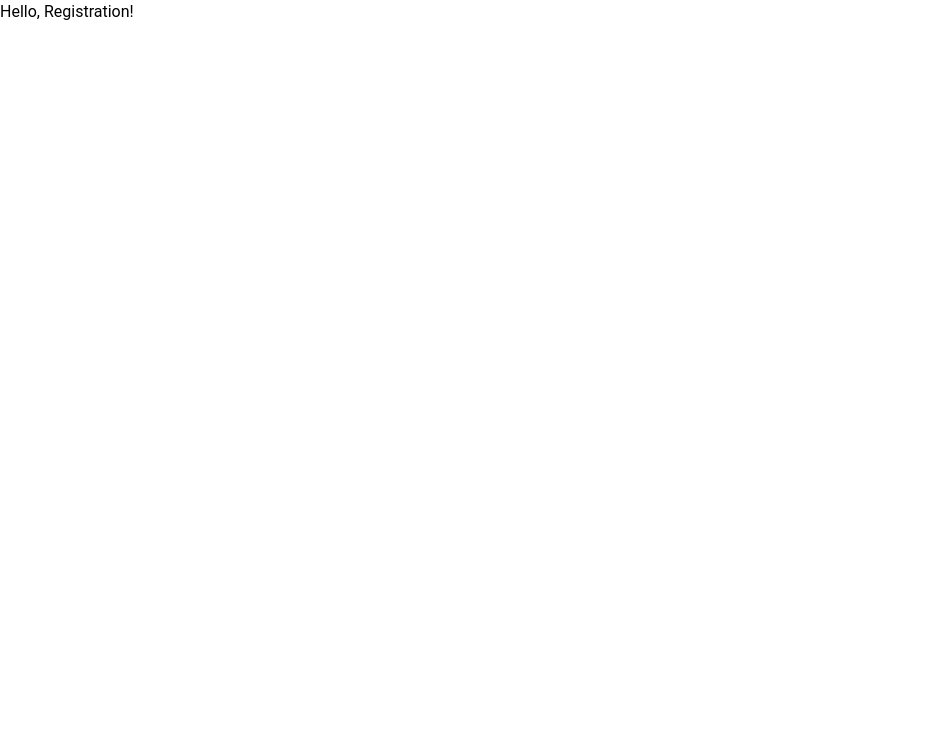
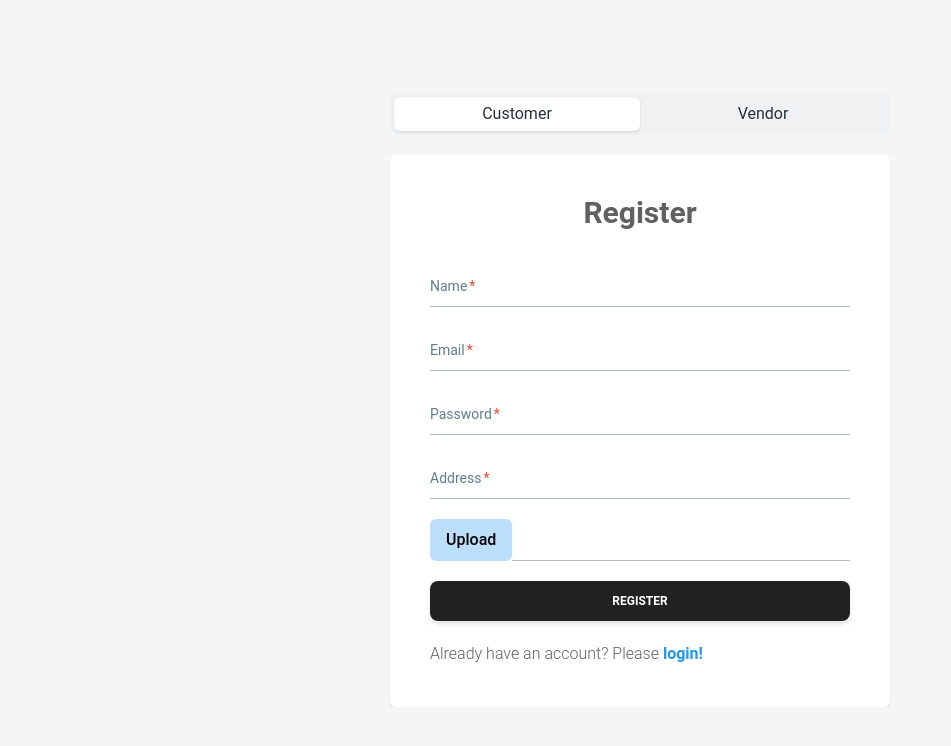
Before and after one commit to shiningsudipto/a9-client, a React (Vite) app: page /registration in a window 1280 px wide. Shown: the top 746 px of the page, without its empty margins (0-951 px from the left). Built offline with nearby package versions, Linux system fonts and the light colour scheme.

Commit message:
registration system done

```diff
--- a/package.json
+++ b/package.json
@@ -19,7 +19,8 @@
     "react-icons": "^5.4.0",
     "react-redux": "^9.1.2",
     "react-router-dom": "^7.0.2",
-    "redux-persist": "^6.0.0"
+    "redux-persist": "^6.0.0",
+    "sonner": "^1.7.0"
   },
   "devDependencies": {
     "@eslint/js": "^9.15.0",
--- a/src/components/formik/FormikInput.tsx
+++ b/src/components/formik/FormikInput.tsx
@@ -20,6 +20,7 @@ const FormikInput = ({
         {({ field }: FieldProps) => (
           <>
             <Input
+              className="px-3"
               {...field}
               type={type}
               variant="standard"
--- a/src/main.tsx
+++ b/src/main.tsx
@@ -6,12 +6,14 @@ import router from "./routes/router";
 import { Provider } from "react-redux";
 import { store } from "./redux/store";
 import { ThemeProvider } from "@material-tailwind/react";
+import { Toaster } from "sonner";
 
 createRoot(document.getElementById("root")!).render(
   <StrictMode>
     <Provider store={store}>
       <ThemeProvider>
         <RouterProvider router={router} />
+        <Toaster />
       </ThemeProvider>
     </Provider>
   </StrictMode>
--- a/src/pages/auth/Login.tsx
+++ b/src/pages/auth/Login.tsx
@@ -1,7 +1,37 @@
+import { Button } from "@material-tailwind/react";
+import { Form, Formik } from "formik";
+import FormikInput from "../../components/formik/FormikInput";
+import { Link } from "react-router-dom";
+
 const Login = () => {
+  const handleSubmit = (values) => {
+    console.log(values);
+  };
   return (
     <div>
-      <p>Hello, Login!</p>
+      <Formik initialValues={{ password: "" }} onSubmit={handleSubmit}>
+        <Form className="flex items-center justify-center h-[100vh] border bg-gray-100">
+          <div className="w-[450px] rounded-md p-10 mx-auto bg-white shadow-md">
+            <h3 className="text-center text-3xl font-bold mb-8">Login</h3>
+            <div className="space-y-5">
+              <FormikInput name="email" label="Email" />
+              <FormikInput name="password" label="Password" />
+              <Button type="submit" className="w-full">
+                Login
+              </Button>
+              <p>
+                Don't have an account? Please{" "}
+                <Link
+                  to="/registration"
+                  className="text-blue-500 font-semibold"
+                >
+                  register!
+                </Link>
+              </p>
+            </div>
+          </div>
+        </Form>
+      </Formik>
     </div>
   );
 };
--- a/src/pages/auth/Registration.tsx
+++ b/src/pages/auth/Registration.tsx
@@ -1,7 +1,204 @@
+import { Form, Formik, FormikValues } from "formik";
+import FormikInput from "../../components/formik/FormikInput";
+import { Button } from "@material-tailwind/react";
+import { Link, useNavigate } from "react-router-dom";
+import {
+  Tabs,
+  TabsHeader,
+  TabsBody,
+  Tab,
+  TabPanel,
+} from "@material-tailwind/react";
+import { useRegistrationMutation } from "../../redux/features/auth";
+import { TResponse } from "../../types";
+import { toast } from "sonner";
+
+const customerInitialValues = {
+  name: "",
+  email: "",
+  password: "",
+  address: "",
+  avatar: "",
+};
+const vendorInitialValues = {
+  name: "",
+  email: "",
+  password: "",
+};
+
 const Registration = () => {
+  const [createUser] = useRegistrationMutation();
+  const navigate = useNavigate();
+  const handleVendorSubmit = async (values: FormikValues) => {
+    const toastId = toast.loading("Vendor creating please wait!");
+    const data = {
+      name: values.name,
+      email: values.email,
+      password: values.password,
+      role: "VENDOR",
+    };
+    console.log({ data });
+    const formData = new FormData();
+    formData.append("data", JSON.stringify(data));
+    if (values.avatar) {
+      formData.append("avatar", values.avatar);
+    }
+    try {
+      const res = (await createUser(formData).unwrap()) as TResponse;
+      console.log({ res });
+      if (res.success) {
+        toast.success(res.message, { id: toastId, duration: 2000 });
+        navigate("/login");
+      }
+    } catch (error) {
+      console.log(error);
+      toast.success(error?.data?.message, { id: toastId, duration: 2000 });
+    }
+  };
+  const handleCustomerSubmit = async (values: FormikValues) => {
+    const toastId = toast.loading("User creating please wait!");
+    const data = {
+      name: values.name,
+      email: values.email,
+      password: values.password,
+      address: values.address,
+    };
+    const formData = new FormData();
+    formData.append("data", JSON.stringify(data));
+    if (values.avatar) {
+      formData.append("avatar", values.avatar);
+    }
+    try {
+      const res = (await createUser(formData).unwrap()) as TResponse;
+      console.log({ res });
+      if (res.success) {
+        toast.success(res.message, { id: toastId, duration: 2000 });
+        navigate("/login");
+      }
+    } catch (error) {
+      console.log(error);
+      toast.success(error?.data?.message, { id: toastId, duration: 2000 });
+    }
+  };
+  const customer = (
+    <>
+      <Formik
+        initialValues={customerInitialValues}
+        onSubmit={handleCustomerSubmit}
+      >
+        {({ setFieldValue, values }) => {
+          return (
+            <Form className="flex items-center justify-center">
+              <div className="w-full rounded-md p-10 mx-auto bg-white shadow-md">
+                <h3 className="text-center text-3xl font-bold mb-8">
+                  Register
+                </h3>
+                <div className="space-y-5">
+                  <FormikInput required name="name" label="Name" />
+                  <FormikInput required name="email" label="Email" />
+                  <FormikInput required name="password" label="Password" />
+                  <FormikInput required name="address" label="Address" />
+                  {/* file upload */}
+                  <div className="flex items-stretch">
+                    <label
+                      htmlFor="avatar"
+                      className="bg-blue-100 text-black px-4 py-2 rounded-md cursor-pointer font-medium"
+                    >
+                      Upload
+                    </label>
+                    <input
+                      type="text"
+                      className="border-b border-gray-400 w-full px-3 focus-visible:outline-none focus-visible:border-b-2 focus-visible:border-black"
+                      value={values?.avatar?.name}
+                    />
+                    <input
+                      className="hidden"
+                      type="file"
+                      name="avatar"
+                      id="avatar"
+                      onChange={(event) => {
+                        setFieldValue("avatar", event?.target?.files[0]);
+                      }}
+                    />
+                  </div>
+                  <Button type="submit" className="w-full">
+                    Register
+                  </Button>
+                  <p>
+                    Already have an account? Please{" "}
+                    <Link to="/login" className="text-blue-500 font-semibold">
+                      login!
+                    </Link>
+                  </p>
+                </div>
+              </div>
+            </Form>
+          );
+        }}
+      </Formik>
+    </>
+  );
+  const vendor = (
+    <>
+      <Formik initialValues={vendorInitialValues} onSubmit={handleVendorSubmit}>
+        {() => {
+          return (
+            <Form className="flex items-center justify-center">
+              <div className="w-full rounded-md p-10 mx-auto bg-white shadow-md">
+                <h3 className="text-center text-3xl font-bold mb-8">
+                  Register
+                </h3>
+                <div className="space-y-5">
+                  <FormikInput name="name" label="Name" />
+                  <FormikInput name="email" label="Email" />
+                  <FormikInput name="password" label="Password" />
+                  <Button type="submit" className="w-full">
+                    Register
+                  </Button>
+                  <p>
+                    Already have an account? Please{" "}
+                    <Link to="/login" className="text-blue-500 font-semibold">
+                      login!
+                    </Link>
+                  </p>
+                </div>
+              </div>
+            </Form>
+          );
+        }}
+      </Formik>
+    </>
+  );
+  const data = [
+    {
+      label: "Customer",
+      value: "customer",
+      content: customer,
+    },
+    {
+      label: "Vendor",
+      value: "vendor",
+      content: vendor,
+    },
+  ];
   return (
-    <div>
-      <p>Hello, Registration!</p>
+    <div className="bg-gray-100 h-[100vh] flex items-center">
+      <Tabs value="customer" className="w-[500px] mx-auto">
+        <TabsHeader>
+          {data.map(({ label, value }) => (
+            <Tab key={value} value={value}>
+              {label}
+            </Tab>
+          ))}
+        </TabsHeader>
+        <TabsBody className="mt-5">
+          {data.map(({ value, content }) => (
+            <TabPanel key={value} value={value} className="p-0">
+              {content}
+            </TabPanel>
+          ))}
+        </TabsBody>
+      </Tabs>
     </div>
   );
 };
--- a/src/redux/api/baseApi.ts
+++ b/src/redux/api/baseApi.ts
@@ -3,7 +3,7 @@ import { createApi, fetchBaseQuery } from "@reduxjs/toolkit/query/react";
 const baseApi = createApi({
   reducerPath: "api",
   baseQuery: fetchBaseQuery({
-    baseUrl: "https://assignment-3-drab-omega.vercel.app/api",
+    baseUrl: "http://localhost:3000/api",
     // credentials: "include",
     // prepareHeaders: (headers, { getState }) => {
     //   const token = (getState() as RootState).auth.token;
--- /dev/null
+++ b/src/redux/features/auth/index.ts
@@ -0,0 +1,45 @@
+import baseApi from "../../api/baseApi";
+
+const authApi = baseApi.injectEndpoints({
+  endpoints: (builder) => ({
+    registration: builder.mutation({
+      query: (userData) => ({
+        url: "/user/create",
+        method: "POST",
+        body: userData,
+      }),
+    }),
+    login: builder.mutation({
+      query: (userData) => ({
+        url: "/auth/login",
+        method: "POST",
+        body: userData,
+      }),
+    }),
+    updateUser: builder.mutation({
+      query: (userData) => ({
+        url: "/user/update",
+        method: "PUT",
+        body: userData,
+      }),
+    }),
+    deleteUser: builder.mutation({
+      query: (userId) => ({
+        url: "/user/delete",
+        method: "DELETE",
+        body: userId,
+      }),
+    }),
+    getAllUsers: builder.query({
+      query: () => `/user/all`,
+    }),
+  }),
+});
+
+export const {
+  useRegistrationMutation,
+  useLoginMutation,
+  useUpdateUserMutation,
+  useDeleteUserMutation,
+  useGetAllUsersQuery,
+} = authApi;
--- /dev/null
+++ b/src/types/index.ts
@@ -0,0 +1,18 @@
+/* eslint-disable @typescript-eslint/no-explicit-any */
+export type TUserRole = "USER" | "VENDOR" | "ADMIN";
+
+export type TResponse = {
+  success: boolean;
+  status: number;
+  message: string;
+  data: any;
+};
+
+export type TErrorResponse = {
+  status: number;
+  data: {
+    success: boolean;
+    status: number;
+    message: string;
+  };
+};
```
Also changed, not shown: 1 other file (tests, documents, lock files or other folders).
